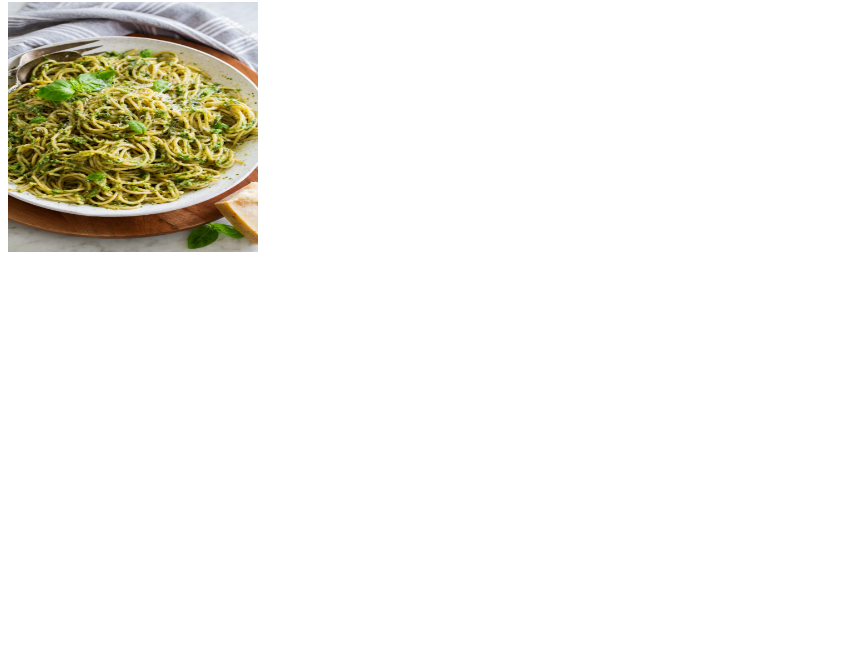
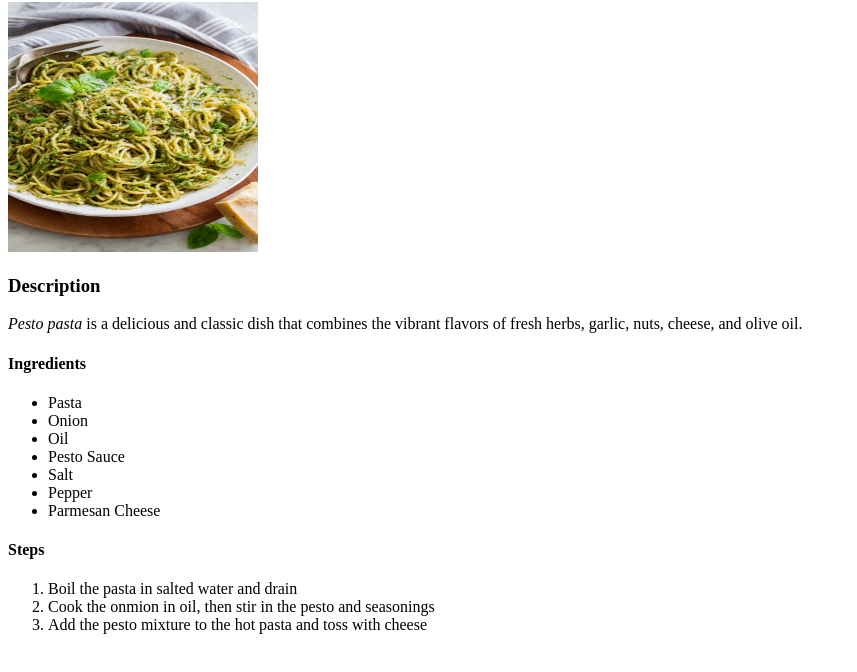
Before and after one commit to Qwertyuiop9012/odin-recipes, a plain HTML site: page recipes/pesto.html in a window 1280 px wide. Shown: the part 78-750 px from the top of the page, without its empty margins (0-857 px from the left). Drawn offline with Linux system fonts and the light colour scheme.

```diff
--- a/recipes/pesto.html
+++ b/recipes/pesto.html
@@ -8,5 +8,26 @@
 <body>
     <h1>Pesto Pasta</h1>
     <img src="../images/pestopasta.jpg" alt="Pesto Pasta" height="250" width="250">
+
+    <h3>Description</h3>
+    <p><em>Pesto pasta</em> is a delicious and classic dish that combines the vibrant flavors of fresh herbs, garlic, nuts, cheese, and olive oil.</p>
+
+    <h4>Ingredients</h4>
+    <ul>
+        <li>Pasta</li>
+        <li>Onion</li>
+        <li>Oil</li>
+        <li>Pesto Sauce</li>
+        <li>Salt</li>
+        <li>Pepper</li>
+        <li>Parmesan Cheese</li>
+    </ul>
+
+    <h4>Steps</h4>
+    <ol>
+        <li>Boil the pasta in salted water and drain</li>
+        <li>Cook the onmion in oil, then stir in the pesto and seasonings</li>
+        <li>Add the pesto mixture to the hot pasta and toss with cheese</li>
+    </ol>
 </body>
 </html>
```
